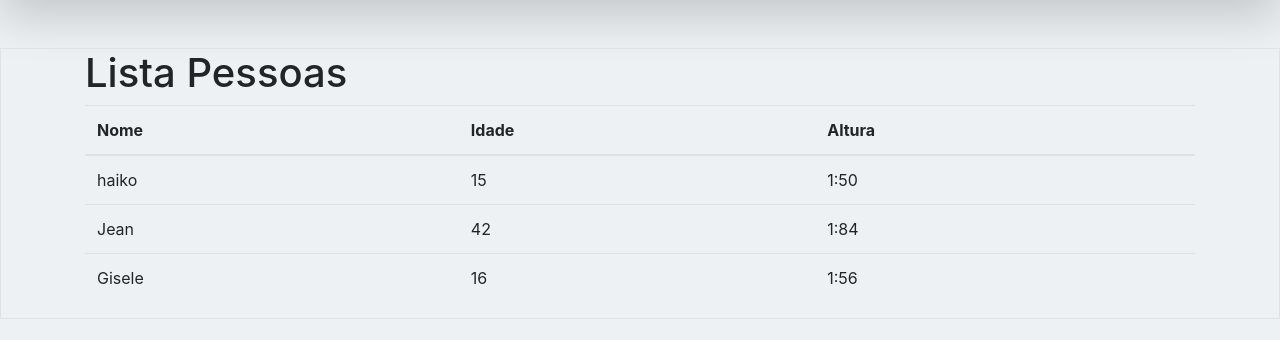
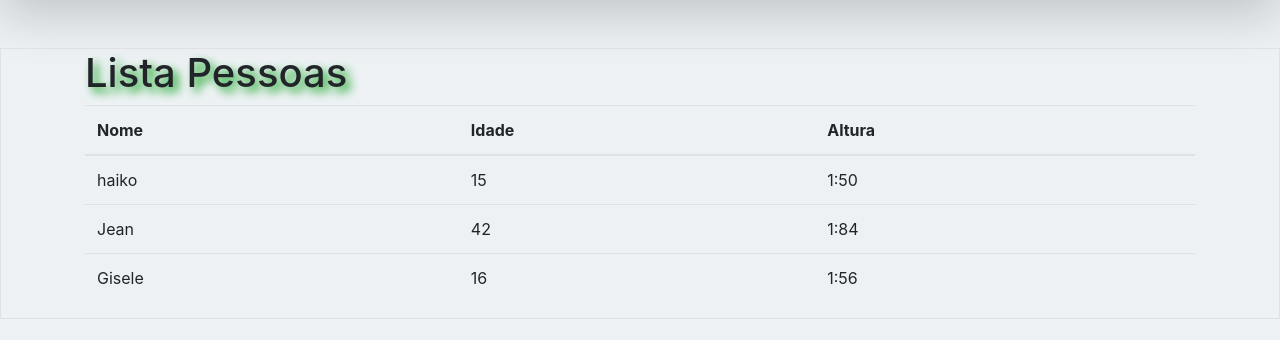
Before and after one commit to davidsimas/Front-end, a Flask app: page / in a window 1280 px wide. Shown: the part 100-440 px from the top of the page. Run offline with Flask 2, Linux system fonts and the light colour scheme; some libraries are stand-ins or nearby versions.

Commit message:
text-shadow

```diff
--- a/Flask/Aula04/static/style/style.css
+++ b/Flask/Aula04/static/style/style.css
@@ -8,6 +8,7 @@ header {
     align-items: center;
     height: 100px;
     background: #fff;
+
 }
 
 .btn {
@@ -22,6 +23,10 @@ main {
     height: 100%;
 }
 
+main h1 {
+    text-shadow: 5px 5px 10px #10a41f;;
+}
+
 
 footer {
     width: 100%;
```
